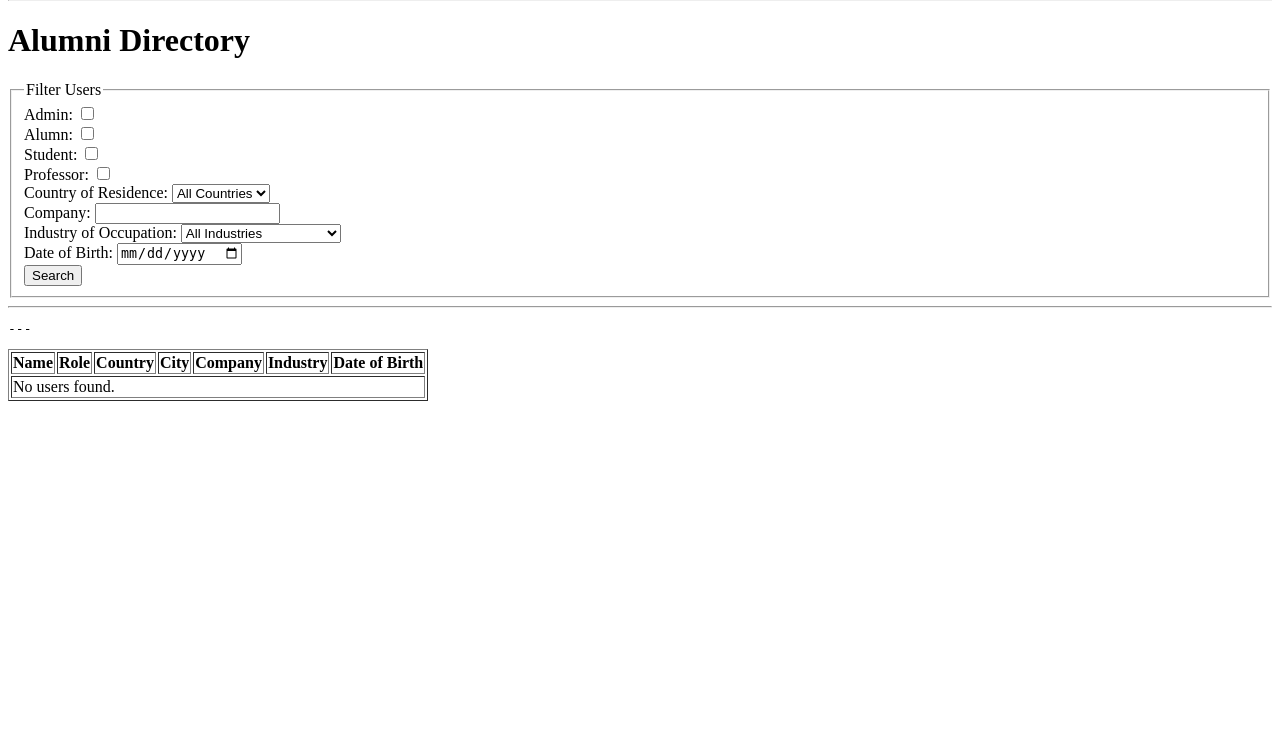
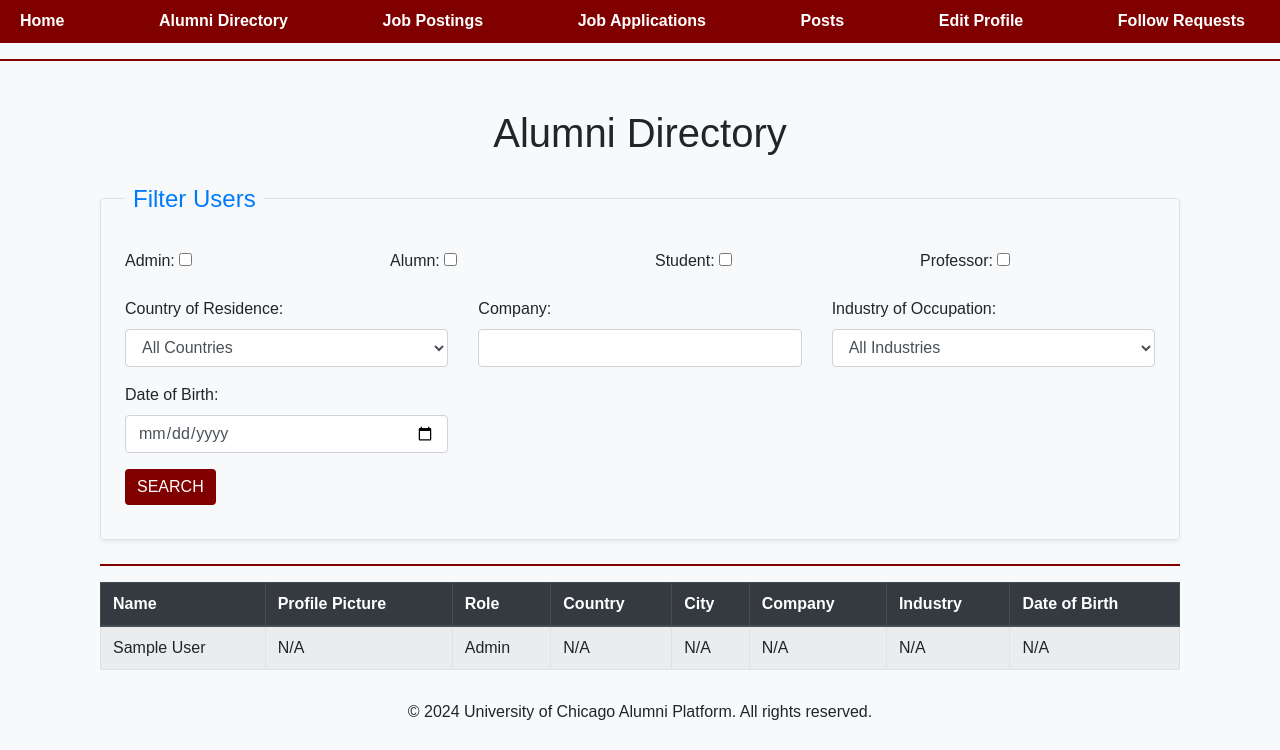
Before and after one commit to gabrielngtriquet/alumni_project, a Rails app: page /alumni_directory in a window 1280 px wide. Shown: the part 154-904 px from the top of the page. Before the commit the page ends 555 px from the top, so only its background shows below. Run offline with Rails 7, Linux system fonts and the light colour scheme; the visitor is signed in with stand-in values (Sample User, id 1); parts of the project's set-up code (start-up, migrations or seed data) failed here and were passed over; some libraries are stand-ins or nearby versions.

Commit message:
2nd Draft

```diff
--- a/app/assets/stylesheets/application.css
+++ b/app/assets/stylesheets/application.css
@@ -19,3 +19,54 @@
   display: block;  /* Ensures it behaves like a block element */
   margin: 0 auto;  /* Centers the image horizontally */
 }
+
+.btn {
+  color: white !important; /* White text for readability */
+  border: none;
+  font-weight: bold;
+  padding: 10px 15px;
+  margin-bottom: 10px;
+  display: inline-block;
+  text-align: center;
+  text-transform: uppercase; /* Optional: For a professional look */
+}
+
+.btn-primary {
+  background-color: #800000; /* UChicago maroon */
+}
+
+.btn-primary:hover {
+  background-color: #990000; /* Slightly darker maroon on hover */
+}
+
+.btn-secondary {
+  background-color: #6c757d; /* Neutral gray */
+}
+
+.btn-secondary:hover {
+  background-color: #5a6268; /* Slightly darker gray on hover */
+}
+
+.btn-info {
+  background-color: #0056b3; /* UChicago blue accent */
+}
+
+.btn-info:hover {
+  background-color: #00408a; /* Darker blue on hover */
+}
+
+.btn-success {
+  background-color: #198754; /* Green for success */
+}
+
+.btn-success:hover {
+  background-color: #146c43; /* Darker green on hover */
+}
+
+.btn-warning {
+  background-color: #ffc107; /* Yellow for warnings or notifications */
+}
+
+.btn-warning:hover {
+  background-color: #e0a800; /* Darker yellow on hover */
+}
--- a/app/controllers/users_controller.rb
+++ b/app/controllers/users_controller.rb
@@ -1,7 +1,5 @@
-class UsersController < ApplicationController
 class UsersController < ApplicationController
   def directory
-
     @users = User.all
 
     # Filter by admin
@@ -31,16 +29,13 @@
       end
     end
 
-      render directory
-
-    end
+    render :directory
   end
 
   def edit
     @user = current_user
   end
 
-  # Handle the form submission and update the user
   def update
     @user = current_user
 
@@ -54,7 +49,6 @@
 
   private
 
-  # Strong parameters to allow updating specific fields
   def user_params
     params.require(:user).permit(
       :admin,
@@ -66,8 +60,8 @@
       :company,
       :city_of_residence,
       :student,
-      :professor
+      :professor,
+      :whatsapp
     )
   end
-
 end
--- a/app/views/layouts/application.html.erb
+++ b/app/views/layouts/application.html.erb
@@ -1,40 +1,101 @@
-<!DOCTYPE html>
-<html>
+<head>
+  <meta charset="UTF-8">
+  <meta name="viewport" content="width=device-width, initial-scale=1.0">
+  <title>UChicago Alumni Platform</title>
+  <%= csrf_meta_tags %>
+  <%= csp_meta_tag %>
+  <%= stylesheet_link_tag "application", "data-turbo-track": "reload" %>
+  <%= javascript_importmap_tags %>
+  <link rel="stylesheet" href="https://stackpath.bootstrapcdn.com/bootstrap/4.5.2/css/bootstrap.min.css">
+  <style>
+    body {
+      font-family: Arial, sans-serif;
+      background-color: #f8f9fa;
+    }
+    .uchicago-logo {
+      max-width: 150px;
+      margin: 20px auto;
+      display: block;
+    }
+    .navbar {
+      background-color: #800000;
+      padding: 10px 20px;
+    }
+    .navbar a {
+      color: white !important;
+      text-decoration: none;
+      margin-right: 15px;
+      font-weight: bold;
+    }
+    .navbar a:hover {
+      text-decoration: underline;
+    }
+    .btn {
+      color: white;
+      border: none;
+    }
+    .btn-primary {
+      background-color: #800000;
+    }
+    .btn-secondary {
+      background-color: #b3b3b3;
+    }
+    .btn-info {
+      background-color: #0056b3;
+    }
+    .btn-success {
+      background-color: #198754;
+    }
+    .btn-warning {
+      background-color: #ffc107;
+    }
+    .btn-tough {
+      background-color: #6c757d;
+    }
+    hr {
+      border: 1px solid #800000;
+    }
+    .footer {
+      text-align: center;
+      padding: 10px 0;
+      background-color: #f8f9fa;
+      margin-top: 20px;
+    }
+  </style>
+</head>
+
+
+<body>
+  <!-- Header with Logo -->
   <header>
     <%= image_tag "https://chen.uchicago.edu/files/2019/07/UChicago-logo-1024x1024.jpg", alt: "University of Chicago", class: "uchicago-logo" %>
   </header>
 
-
-  <head>
-    <title>Rails Template</title>
-    <meta name="viewport" content="width=device-width,initial-scale=1">
-    <%= csrf_meta_tags %>
-    <%= csp_meta_tag %>
-
-    <%= stylesheet_link_tag "application", "data-turbo-track": "reload" %>
-    <%= javascript_importmap_tags %>
-  </head>
-
- <body>
   <!-- Navigation Bar -->
-    <nav>
-      <ul style="list-style-type: none; padding: 0; display: flex; gap: 15px;">
-        <li><%= link_to "Home", root_path, class: "btn btn-primary" %></li>
-        <li><%= link_to "Alumni Directory", alumni_directory_path, class: "btn btn-secondary" %></li>
-        <li><%= link_to "Job Postings", job_postings_path, class: "btn btn-info" %></li>
-        <li><%= link_to "Job applications", job_applications_path, class: "btn btn-tough" %></li>
-        <li><%= link_to "Posts", posts_path, class: "btn btn-success" %></li>
-        <li><%= link_to "Edit Profile", edit_user_registration_path, class: "btn btn-warning" %></li>
-        <li><%= link_to "Follow requests", follow_requests_path, class: "btn btn-warning" %></li>
-
-      </ul>
+  <nav class="navbar">
+    <a href="<%= root_path %>">Home</a>
+    <a href="<%= alumni_directory_path %>">Alumni Directory</a>
+    <a href="<%= job_postings_path %>">Job Postings</a>
+    <a href="<%= job_applications_path %>">Job Applications</a>
+    <a href="<%= posts_path %>">Posts</a>
+    <a href="<%= edit_user_registration_path %>">Edit Profile</a>
+    <a href="<%= follow_requests_path %>">Follow Requests</a>
   </nav>
 
   <hr>
 
   <!-- Main Content -->
-    <div>
+  <div class="container mt-4">
     <%= yield %>
   </div>
+
+  <!-- Footer -->
+  <footer class="footer">
+    <p>&copy; <%= Time.current.year %> University of Chicago Alumni Platform. All rights reserved.</p>
+  </footer>
+
+  <script src="https://code.jquery.com/jquery-3.5.1.slim.min.js"></script>
+  <script src="https://cdn.jsdelivr.net/npm/@popperjs/core@2.4.4/dist/umd/popper.min.js"></script>
+  <script src="https://stackpath.bootstrapcdn.com/bootstrap/4.5.2/js/bootstrap.min.js"></script>
 </body>
 </html>
--- a/app/views/pages/home.html.erb
+++ b/app/views/pages/home.html.erb
@@ -1,4 +1,5 @@
-<h1>Welcome to the Alumni Platform</h1>
+
+<h1>UCGN's Alumni Platform</h1>
 
 <% if user_signed_in? %>
   <p>Welcome back, <%= current_user.email %>!</p>
--- a/app/views/users/directory.html.erb
+++ b/app/views/users/directory.html.erb
@@ -1,34 +1,34 @@
-<div>
-  <h1>Alumni Directory</h1>
+<div class="container mt-5">
+  <h1 class="text-center mb-4">Alumni Directory</h1>
 
   <!-- Filter Form -->
-  <%= form_with(url: alumni_directory_path, method: :get, local: true) do %>
-    <fieldset>
-      <legend>Filter Users</legend>
+  <%= form_with(url: alumni_directory_path, method: :get, local: true, class: "mb-4") do %>
+    <fieldset class="border p-4 rounded shadow-sm">
+      <legend class="w-auto px-2 text-primary">Filter Users</legend>
 
-      <div>
+      <div class="row mb-3">
+        <div class="col-md-3">
           <label for="admin">Admin:</label>
           <input type="checkbox" name="admin" id="admin" value="1" <%= "checked" if params[:admin] == "1" %>>
         </div>
-
-      <div>
+        <div class="col-md-3">
           <label for="alumn">Alumn:</label>
           <input type="checkbox" name="alumn" id="alumn" value="1" <%= "checked" if params[:alumn] == "1" %>>
         </div>
-
-      <div>
+        <div class="col-md-3">
           <label for="student">Student:</label>
           <input type="checkbox" name="student" id="student" value="1" <%= "checked" if params[:student] == "1" %>>
         </div>
-
-      <div>
+        <div class="col-md-3">
           <label for="professor">Professor:</label>
           <input type="checkbox" name="professor" id="professor" value="1" <%= "checked" if params[:professor] == "1" %>>
         </div>
+      </div>
 
-      <div>
+      <div class="row mb-3">
+        <div class="col-md-4">
           <label for="country_of_residence">Country of Residence:</label>
-        <select name="country_of_residence" id="country_of_residence">
+          <select name="country_of_residence" id="country_of_residence" class="form-control">
             <option value="">All Countries</option>
             <% User.distinct.pluck(:country_of_residence).compact.each do |country| %>
               <option value="<%= country %>" <%= "selected" if params[:country_of_residence] == country %>>
@@ -37,15 +37,13 @@
             <% end %>
           </select>
         </div>
-
-      <div>
+        <div class="col-md-4">
           <label for="company">Company:</label>
-        <input type="text" name="company" id="company" value="<%= params[:company] %>">
+          <input type="text" name="company" id="company" class="form-control" value="<%= params[:company] %>">
         </div>
-
-      <div>
+        <div class="col-md-4">
           <label for="industry_of_occupation">Industry of Occupation:</label>
-        <select name="industry_of_occupation" id="industry_of_occupation">
+          <select name="industry_of_occupation" id="industry_of_occupation" class="form-control">
             <option value="">All Industries</option>
             <% User.distinct.pluck(:industry_of_occupation).compact.each do |industry| %>
               <option value="<%= industry %>" <%= "selected" if params[:industry_of_occupation] == industry %>>
@@ -54,14 +52,17 @@
             <% end %>
           </select>
         </div>
+      </div>
 
-      <div>
+      <div class="row mb-3">
+        <div class="col-md-4">
           <label for="dob">Date of Birth:</label>
-        <input type="date" name="dob" id="dob" value="<%= params[:dob] %>">
+          <input type="date" name="dob" id="dob" class="form-control" value="<%= params[:dob] %>">
+        </div>
       </div>
 
       <div>
-        <button type="submit">Search</button>
+        <button type="submit" class="btn btn-primary">Search</button>
       </div>
     </fieldset>
   <% end %>
@@ -70,10 +71,11 @@
 
   <!-- Results Table -->
   <div>
-    <table border="1">
-      <thead>
+    <table class="table table-striped table-bordered table-hover">
+      <thead class="thead-dark">
         <tr>
           <th>Name</th>
+          <th>Profile Picture</th>
           <th>Role</th>
           <th>Country</th>
           <th>City</th>
@@ -83,12 +85,17 @@
         </tr>
       </thead>
       <tbody>
-
-      <%= debug @users %>
         <% if @users.present? %>
           <% @users.each do |user| %>
             <tr>
               <td><%= user.name || "N/A" %></td>
+              <td>
+                <% if user.profile_picture.present? %>
+                  <%= image_tag user.profile_picture, alt: "Profile Picture", class: "img-thumbnail", width: 50, height: 50 %>
+                <% else %>
+                  N/A
+                <% end %>
+              </td>
               <td>
                 <% if user.admin %>
                   Admin
@@ -111,7 +118,7 @@
           <% end %>
         <% else %>
           <tr>
-            <td colspan="7">No users found.</td>
+            <td colspan="8" class="text-center">No users found.</td>
           </tr>
         <% end %>
       </tbody>
--- a/app/views/users/show.html.erb
+++ b/app/views/users/show.html.erb
@@ -4,6 +4,11 @@
   <div>
     <%= f.label :email, "Email (cannot be changed)" %><br />
     <%= f.text_field :email, disabled: true %>
+  </div>
+
+    <div>
+    <%= f.label :whatsapp, "Whatsapp Phone Number" %><br />
+    <%= f.text_field :whatsapp %>
   </div>
 
   <div>
--- /dev/null
+++ b/db/migrate/20241227135147_add_whatsapp_to_users.rb
@@ -0,0 +1,5 @@
+class AddWhatsappToUsers < ActiveRecord::Migration[7.1]
+  def change
+    add_column :users, :whatsapp, :string
+  end
+end
```
Also changed, not shown: app/models/user.rb (+26 -9 lines), app/views/users/edit.html.erb (+43 -47 lines), db/migrate/20241227133331_create_active_storage_tables.active_storage.rb (added, +57 -0 lines), db/schema.rb, erd.png. Lines whose indentation alone changed are shown as unchanged.
